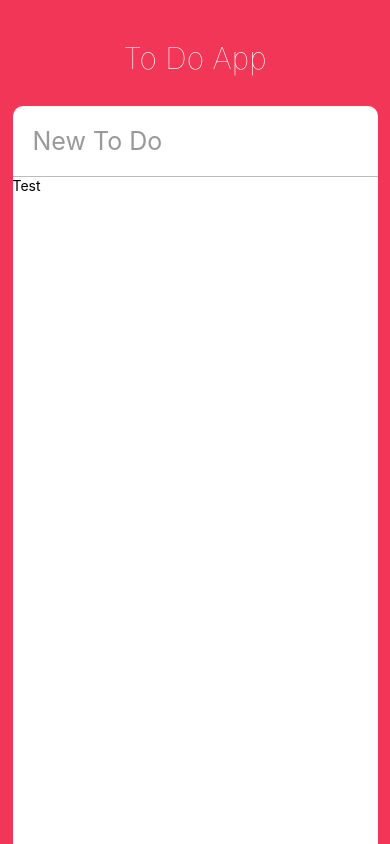
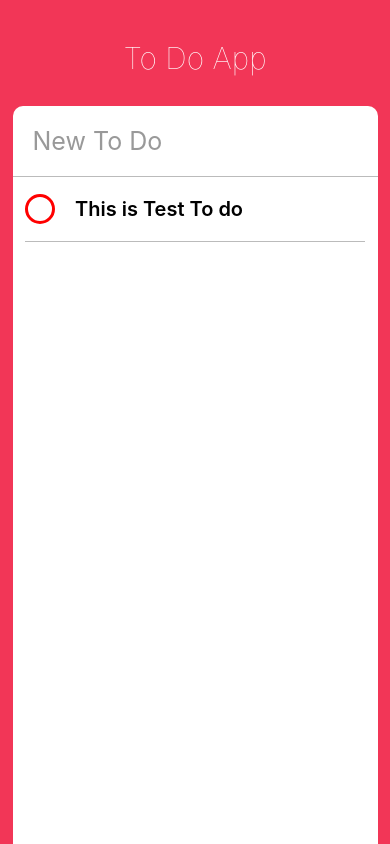
Before and after one commit to bb-worm/NomadCoders-ToDoApp, a React Native app: screen / in a window 390 px wide. Built offline with nearby package versions, Linux system fonts and the light colour scheme.

Commit message:
scrollview todo UI

```diff
--- a/App.js
+++ b/App.js
@@ -33,7 +33,7 @@
             returnKeyType={"done"} // 키패드에서 return 키를 '다음'으로 설정할지 '완료'로 설정할지 등
             autoCorrect={false} // 자동완성 끄기
           />
-          <ScrollView>
+          <ScrollView contentContainerStyle={styles.toDos}>
             <ToDo />
           </ScrollView>
         </View>
@@ -48,22 +48,22 @@
 }
 
 const styles = StyleSheet.create({
+  // 뒷배경
   container: {
-    // 뒷배경
     flex: 1,
     backgroundColor: "#f23657",
     alignItems: "center"
   },
+  // title 박스
   title: {
-    // title 박스
     color: "white",
     fontSize: 30,
     marginTop: 40,
     marginBottom: 30,
     fontWeight: "100"
   },
+  // card 박스
   card: {
-    // card 박스
     backgroundColor: "white",
     flex: 1,
     width: width - 25,
@@ -85,11 +85,15 @@
       }
     })
   },
+  // input 박스
   input: {
-    // input 박스
     padding: 20,
     borderBottomColor: "#bbb",
     borderBottomWidth: 1,
     fontSize: 25
+  },
+  // to do list
+  toDos: {
+    alignItems: "center"
   }
 });
--- a/ToDo.js
+++ b/ToDo.js
@@ -1,14 +1,78 @@
 import React, { Component } from "react";
-import { View, Text, TouchableOpacity, StyleSheet } from "react-native";
+import {
+  View,
+  Text,
+  TouchableOpacity,
+  StyleSheet,
+  Dimensions
+} from "react-native";
+
+const { width, height } = Dimensions.get("window");
 
 export default class ToDo extends Component {
+  state = {
+    isEditing: false,
+    isCompleted: false
+  };
+
   render() {
+    const { isCompleted } = this.state;
+    // const isCommpleted = this.state.isCompleted 와 동일
     return (
-      <View>
-        <Text>Test</Text>
+      <View style={styles.container}>
+        <TouchableOpacity onPress={this._toggleComplete}>
+          <View
+            // style 여러개 넣을 때는 대괄호로 감쌈
+            style={[
+              styles.circle,
+              isCompleted ? styles.completedCircle : styles.uncompletedCircle
+            ]}
+          />
+        </TouchableOpacity>
+        <Text style={styles.text}>This is Test To do</Text>
       </View>
     );
   }
+
+  _toggleComplete = () => {
+    // setState는 첫번째 인자로 updater를 가짐
+    // updater는 (state, props)을 인자로 가져서 state를 변화시킬 수 있음
+    this.setState(prevState => {
+      return {
+        isCompleted: !prevState.isCompleted
+      };
+    });
+
+    // 아래처럼 쓸 수도 있지만,
+    // render() 안에서 isCompleted 변수가 다른 용도로도 사용되므로 위와 같이 사용하는게 나을 듯 함.
+
+    // const { isCompleted } = this.state;
+    // this.setState({
+    //   isCompleted: !isCompleted
+    // });
+  };
 }
 
-const styles = StyleSheet.create({});
+const styles = StyleSheet.create({
+  container: {
+    width: width - 50,
+    borderBottomColor: "#bbb",
+    borderBottomWidth: StyleSheet.hairlineWidth,
+    flexDirection: "row",
+    alignItems: "center"
+  },
+  circle: {
+    width: 30,
+    height: 30,
+    borderRadius: 15,
+    borderWidth: 3,
+    marginRight: 20
+  },
+  completedCircle: { borderColor: "#bbb" }, // 완료한 경우
+  uncompletedCircle: { borderColor: "red" }, // 완료하지 않은 경우
+  text: {
+    fontWeight: "600",
+    fontSize: 20,
+    marginVertical: 20
+  }
+});
```
